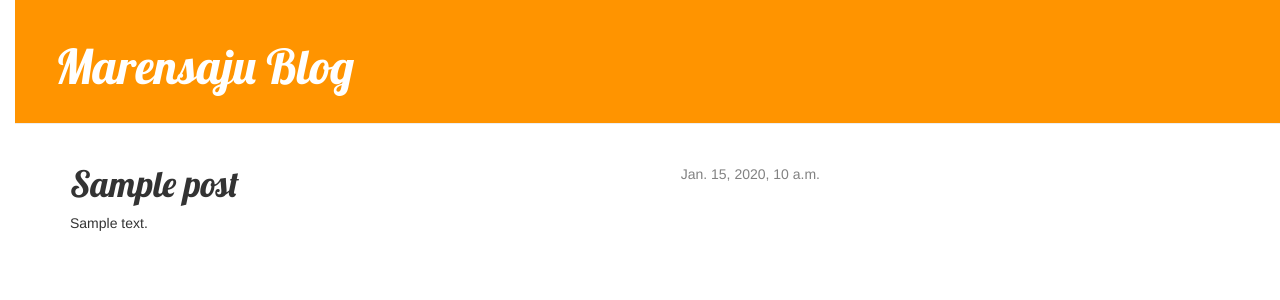
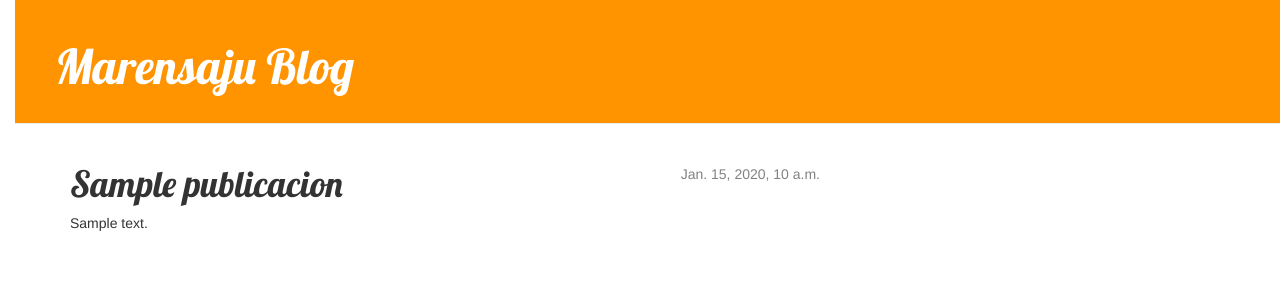
Before and after one commit to marensaju/mi-sitio-web, a Django app: template blog/templates/blog/detalle_publicacion.html in a window 1280 px wide. Shown: the top 300 px of the page. Run offline with Django 3.2, Linux system fonts and the light colour scheme; the template is opened without the code that fills it: most values are stand-ins (such as "Sample title", 1, 10 or a date in 2020); some libraries are stand-ins or nearby versions.

Commit message:
Actualice para que apareciera en otra pagina esto

```diff
--- a/blog/templates/blog/base.html
+++ b/blog/templates/blog/base.html
@@ -1,7 +1,7 @@
 {% load staticfiles %}
    <html>
        <head>
-           <title>Django Girls blog</title>
+           <title>Django Marensaju blog</title>
            <link rel="stylesheet" href="//maxcdn.bootstrapcdn.com/bootstrap/3.2.0/css/bootstrap.min.css">
            <link rel="stylesheet" href="//maxcdn.bootstrapcdn.com/bootstrap/3.2.0/css/bootstrap-theme.min.css">
            <link href='//fonts.googleapis.com/css?family=Lobster&subset=latin,latin-ext' rel='stylesheet' type='text/css'>
--- a/blog/templates/blog/detalle_publicacion.html
+++ b/blog/templates/blog/detalle_publicacion.html
@@ -2,12 +2,12 @@
 
     {% block content %}
         <div class="post">
-            {% if post.fecha_publicacion %}
+            {% if publicacion.fecha_publicacion %}
                 <div class="date">
-                    {{ post.fecha_publicacion }}
+                    {{ publicacion.fecha_publicacion }}
                 </div>
             {% endif %}
-            <h1>{{ post.titulo }}</h1>
-            <p>{{ post.texto|linebreaks }}</p>
+            <h1>{{ publicacion.titulo }}</h1>
+            <p>{{ publicacion.texto|linebreaks }}</p>
         </div>
     {% endblock %}
```
